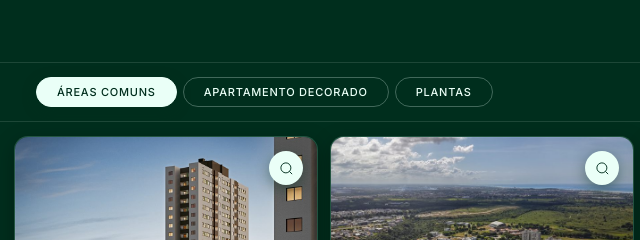
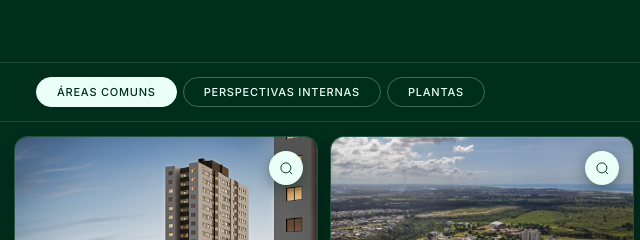
Before and after one commit to LuizUltratour/galeria-mrv-viladesetiba, a plain HTML site: page index.html in a window 1280 px wide. Shown: the top 240 px of the page, 0-640 px from the left. Drawn offline with Linux system fonts and the light colour scheme.

Commit message:
Renomeia categoria 'Apartamento Decorado' para 'Perspectivas Internas'
Co-Authored-By: Claude Sonnet 5.5 <noreply@anthropic.com>

```diff
--- a/index.html
+++ b/index.html
@@ -905,7 +905,7 @@ const GALLERY_CONFIG = {
 
   categories: [
     { id: 'areas-comuns', label: 'Áreas Comuns' },
-    { id: 'apartamento',  label: 'Apartamento Decorado' },
+    { id: 'apartamento',  label: 'Perspectivas Internas' },
     {
       id: 'plantas', label: 'Plantas',
       subs: [
```
Also changed, not shown: 1 other file.
